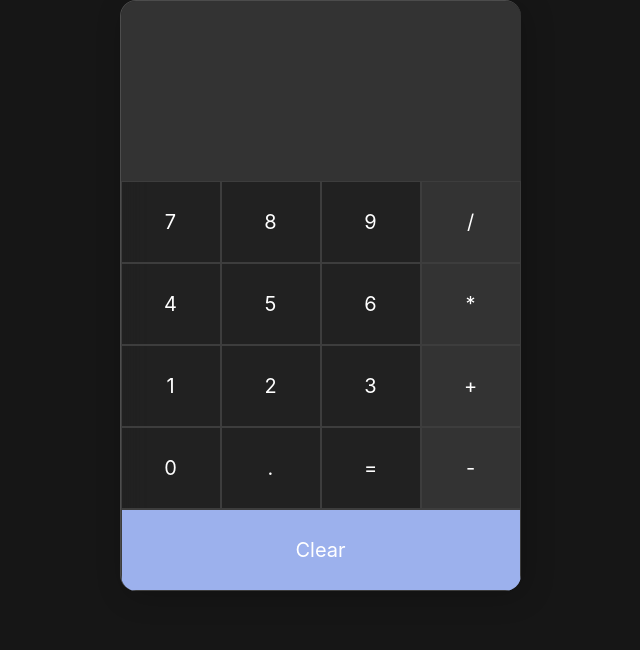
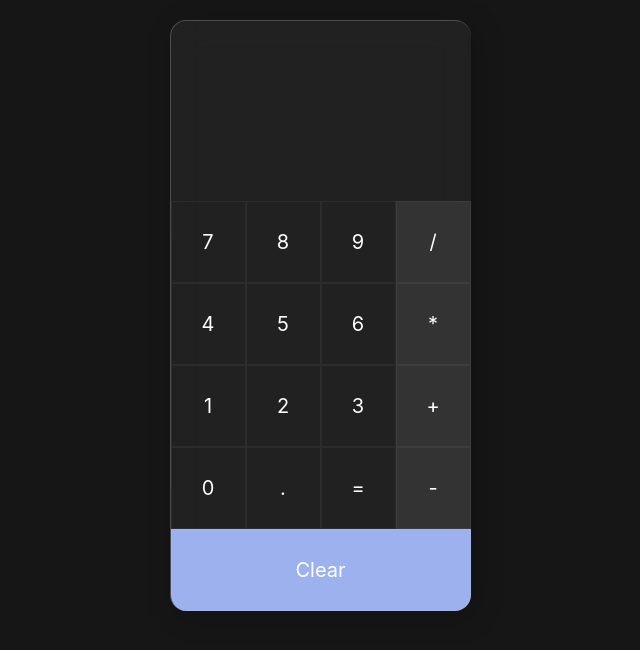
Before and after one commit to AlekiChrome/React-Calculator, a React (Create React App) app: page / in a window 1280 px wide. Shown: the top 650 px of the page, without its empty margins (320-960 px from the left). Built offline with nearby package versions, Linux system fonts and the light colour scheme.

Commit message:
styling added

```diff
--- a/src/App.css
+++ b/src/App.css
@@ -1,4 +1,5 @@
 .App {
+  padding-top: 20px;
   display: flex;
   justify-content: center;
   align-items: center;
@@ -14,7 +15,7 @@ body {
   background-color: rgba(255, 255, 255, 0.05);
   z-index: 10;
   overflow: hidden;
-  width: 400px;
+  width: 300px;
   border-radius: 16px;
   backdrop-filter: blur(15px);
   border-top: 1px solid rgba(255, 255, 255, 0.2);
--- a/src/components/Buttons.css
+++ b/src/components/Buttons.css
@@ -4,13 +4,14 @@
     align-items: center;
     height: 4em;
     font-size: 20px;
-    border: 0.5px solid rgb(61, 61, 61);
+    border: 0.5px solid rgba(255, 255, 255, 0.05);
     color: white;
     flex: 1;
 }
 
 .button-main:hover {
-    transform: scale(0.6);
+    transform: scale(1);
     transition-duration: 0.5s;
-    color: rgb(156, 177, 237);
+    background: rgba(255, 255, 255, 0.165);
+    color: rgb(150, 83, 204);
 }
--- a/src/components/Display.css
+++ b/src/components/Display.css
@@ -1,5 +1,6 @@
 .display-main {
-    background-color: rgb(51, 51, 51);
+    /* background-color: rgb(51, 51, 51); */
+    background: transparent;
     height: 10em;
     display: flex;
     padding: 10px;
```
